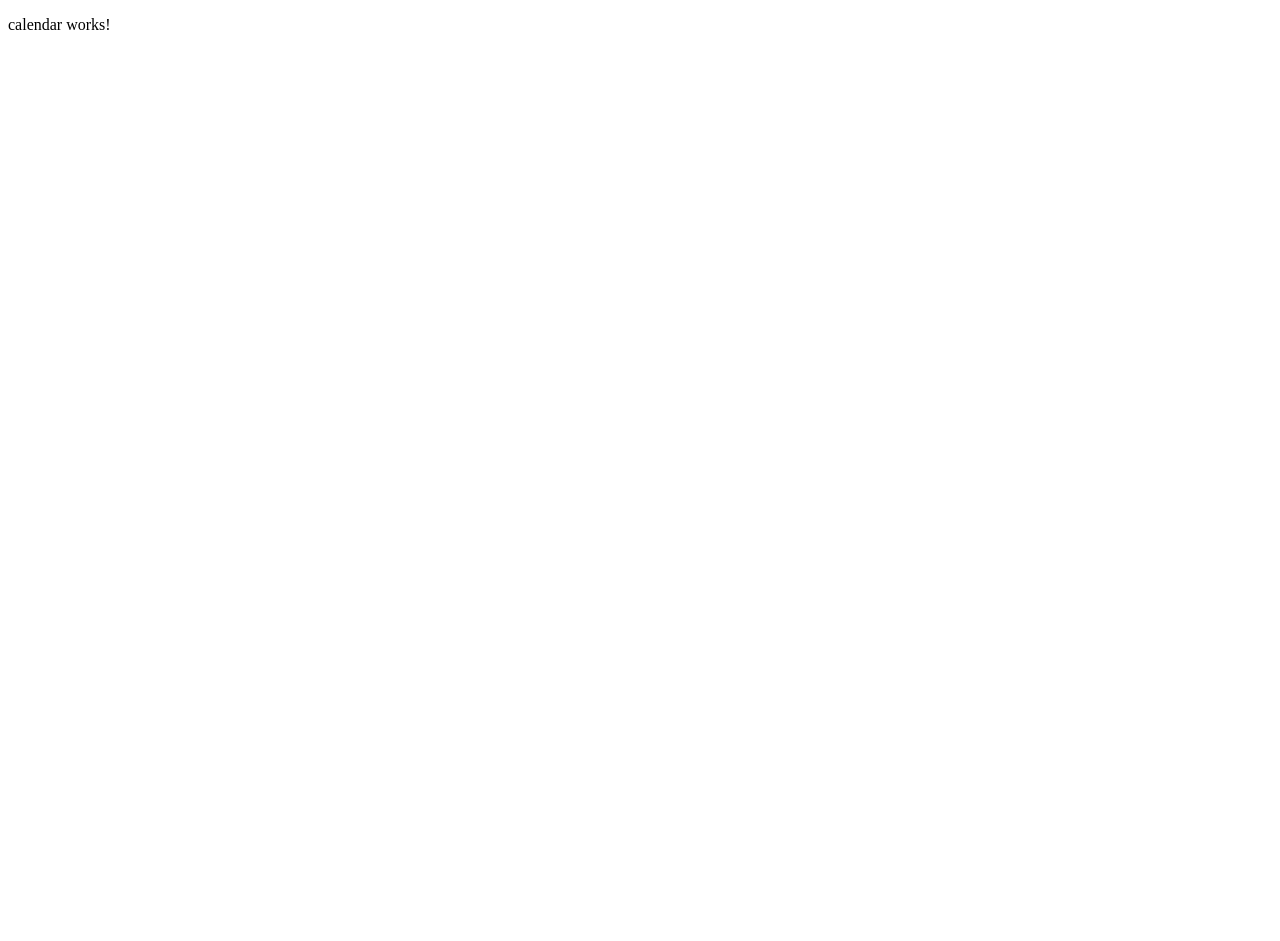
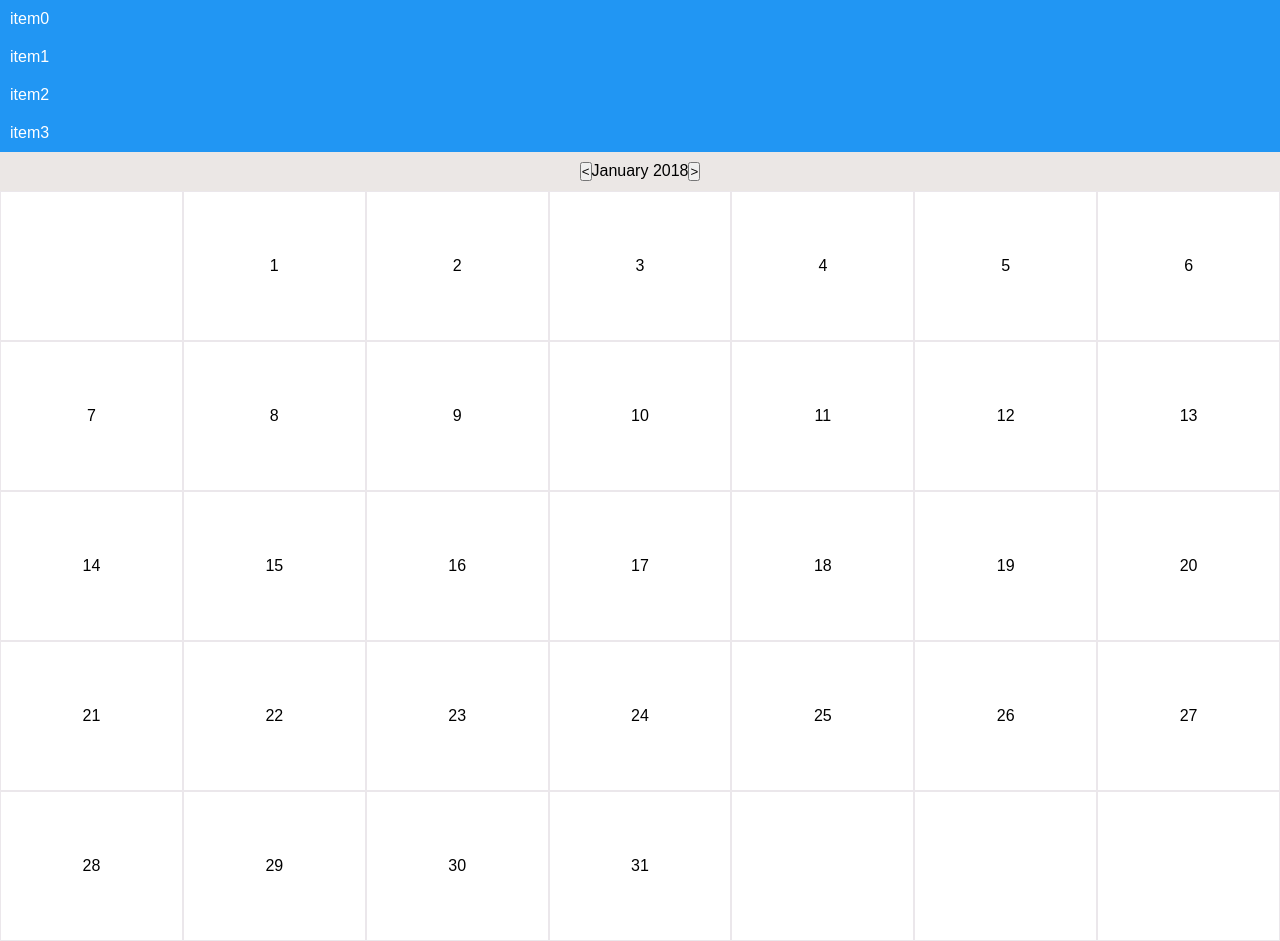
Before and after one commit to thismarcoantonio/angularx-calendar, an Angular app: page / in a window 1280 px wide. Before the commit the page ends 800 px from the top, so only its background shows below. Built offline with nearby package versions, Linux system fonts and the light colour scheme.

Commit message:
Calendar base setup

```diff
--- /dev/null
+++ b/src/app/modules/calendar/calendar.component.css
@@ -0,0 +1,40 @@
+.ngx-calendar {
+  display: flex;
+  flex-direction: column;
+}
+.ngx-calendar__display {
+  text-align: center;
+  padding: 10px;
+  background: #ebe7e5;
+}
+.ngx-calendar__container {
+  display: flex;
+  flex-direction: column;
+}
+.ngx-calendar__row {
+  display: flex;
+}
+.ngx-calendar__cell {
+  width: 50px;
+  height: 150px;
+  flex: 1;
+  border: 1px solid #ebe7eb;
+  padding: 10px;
+  display: flex;
+  justify-content: center;
+  align-items: center;
+}
+
+.event {
+  padding: 10px;
+  cursor: move;
+  background-color: #2196F3;
+  color: #fff;
+  -moz-user-select: none;
+  -khtml-user-select: none;
+  -webkit-user-select: none;
+  user-select: none;
+  /* Required to make elements draggable in old WebKit */
+  -khtml-user-drag: element;
+  -webkit-user-drag: element;
+}
--- /dev/null
+++ b/src/app/modules/calendar/calendar.component.html
@@ -0,0 +1,20 @@
+<ul>
+  <li *ngFor="let item of ['item', 'item', 'item', 'item']; let i = index;" class="event" appEvent>{{ item + i }}</li>
+</ul>
+
+<div class="ngx-calendar">
+
+  <div class="ngx-calendar__display">
+    <button (click)="switchMonth(false)"><</button>
+
+    <span>{{ label }}</span>
+
+    <button (click)="switchMonth(true)">></button>
+  </div>
+
+  <div class="ngx-calendar__container">
+    <div *ngFor="let month of calendar" class="ngx-calendar__row">
+      <div *ngFor="let day of month" class="ngx-calendar__cell">{{ day }}</div>
+    </div>
+  </div>
+</div>
--- a/src/app/modules/calendar/calendar.component.ts
+++ b/src/app/modules/calendar/calendar.component.ts
@@ -2,18 +2,110 @@ import { Component, OnInit } from '@angular/core'
 
 @Component({
   selector: 'ngx-calendar',
-  template: `
-    <p>
-      calendar works!
-    </p>
-  `,
-  styles: []
+  templateUrl: './calendar.component.html',
+  styleUrls: ['./calendar.component.css']
 })
 export class CalendarComponent implements OnInit {
+  label = "January 2018"
+  months = ["January", "February", "March", "April", "May", "June", "July", "August", "September", "October", "November", "December"];
+  cache = {};
+  calendar = [];
+
 
   constructor() { }
 
   ngOnInit() {
+    this.switchMonth(null, new Date().getMonth(), new Date().getFullYear());
   }
 
+  switchMonth(next, month, year) {
+    const curr = this.label.trim().split(" ");
+    const tempYear = parseInt(curr[1], 10);
+    let calendar;
+
+    if ((isNaN(month) || month === null || month === undefined)) {
+      if (next) {
+        if (curr[0] === "December") {
+          month = 0;
+        } else {
+          month = this.months.indexOf(curr[0]) + 1;
+        }
+      } else {
+        if (curr[0] === "January") {
+          month = 11;
+        } else {
+          month = this.months.indexOf(curr[0]) - 1;
+        }
+      }
+    }
+
+    if ((isNaN(year) || year === null || year === undefined)) {
+      if (next && month === 0) {
+        year = tempYear + 1;
+      } else if (!next && month === 11) {
+        year = tempYear - 1;
+      } else {
+        year = tempYear;
+      }
+    }
+
+    this.calendar = this.createCal(year, month).calendar;
+  }
+
+  createCal(year, month) {
+    let day = 1;
+    let i;
+    let j;
+    let haveDays = true;
+    let startDay = new Date(year, month, day).getDay();
+    let daysInMonths = [31, (((year % 4 == 0) && (year % 100 != 0)) || (year % 400 == 0)) ? 29 : 28, 31, 30, 31, 30, 31, 31, 30, 31, 30, 31];
+    let calendar = [];
+
+    if (this.cache[year]) {
+      if (this.cache[year][month]) {
+        this.label = this.months[month] + " " + year;
+        return this.cache[year][month];
+      }
+    } else {
+      this.cache[year] = {};
+    }
+
+    i = 0;
+    while (haveDays) {
+      calendar[i] = [];
+      for (j = 0; j < 7; j++) {
+        if (i === 0) {
+          if (j === startDay) {
+            calendar[i][j] = day++;
+            startDay++;
+          }
+        } else if (day <= daysInMonths[month]) {
+          calendar[i][j] = day++;
+        } else {
+          calendar[i][j] = "";
+          haveDays = false;
+        }
+        if (day > daysInMonths[month]) {
+          haveDays = false;
+        }
+      }
+      i++;
+    }
+
+    if (calendar[5]) {
+      for (i = 0; i < calendar[5].length; i++) {
+        if (calendar[5][i] !== "") {
+          calendar[4][i] = "<span>" + calendar[4][i] + "</span><span>" + calendar[5][i] + "</span>";
+        }
+      }
+      calendar = calendar.slice(0, 5);
+    }
+
+    this.cache[year][month] = { calendar, label: this.months[month] + " " + year };
+
+    this.label = this.months[month] + " " + year;
+
+    return this.cache[year][month];
+
+  }
 }
--- a/src/app/modules/calendar/calendar.module.ts
+++ b/src/app/modules/calendar/calendar.module.ts
@@ -2,10 +2,11 @@ import { NgModule } from '@angular/core'
 import { CommonModule } from '@angular/common'
 
 import { CalendarComponent } from './calendar.component';
+import { EventDirective } from './directives/event.directive';
 
 @NgModule({
   imports: [CommonModule],
-  exports: [CalendarComponent],
-  declarations: [CalendarComponent]
+  exports: [CalendarComponent, EventDirective],
+  declarations: [CalendarComponent, EventDirective]
 })
 export class CalendarModule { }
--- /dev/null
+++ b/src/app/modules/calendar/directives/event.directive.ts
@@ -0,0 +1,22 @@
+import { Directive, ElementRef, HostListener } from '@angular/core';
+
+@Directive({
+  selector: '[appEvent]'
+})
+export class EventDirective {
+
+  constructor(private el: ElementRef) {
+  }
+
+  @HostListener('drag') onDrag() {
+
+  }
+
+  @HostListener('mouseleave') onMouseLeave() {
+    this.highlight(null);
+  }
+
+  private highlight(color: string) {
+    this.el.nativeElement.style.backgroundColor = color;
+  }
+}
--- a/src/styles.scss
+++ b/src/styles.scss
@@ -1 +1,9 @@
-/* You can add global styles to this file, and also import other style files */
+body {
+  font-family: Arial;
+}
+
+*, *:after, *:before {
+  box-sizing: border-box;
+  margin: 0;
+  padding: 0;
+}
```
Also changed, not shown: package.json (+13 -13 lines), 1 other file (tests, documents, lock files or other folders).
